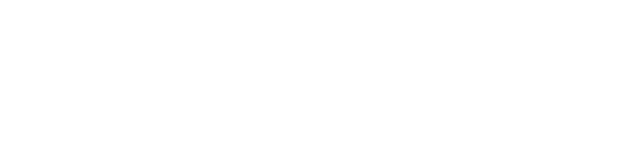
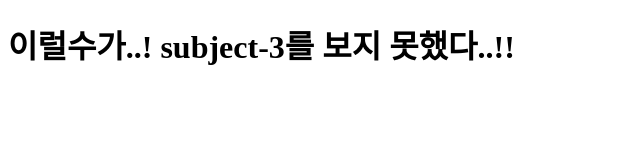
Before and after one commit to Nicknul/Subject-3, a website: page index.html in a window 1280 px wide. Shown: the whole page, without its empty margins (0-640 px from the left). Drawn offline with Linux system fonts and the light colour scheme.

Commit message:
<h1> 생성

```diff
--- a/index.html
+++ b/index.html
@@ -5,5 +5,7 @@
     <meta name="viewport" content="width=device-width, initial-scale=1.0" />
     <title>subject-3</title>
   </head>
-  <body></body>
+  <body>
+    <h1>이럴수가..! subject-3를 보지 못했다..!!</h1>
+  </body>
 </html>
```
